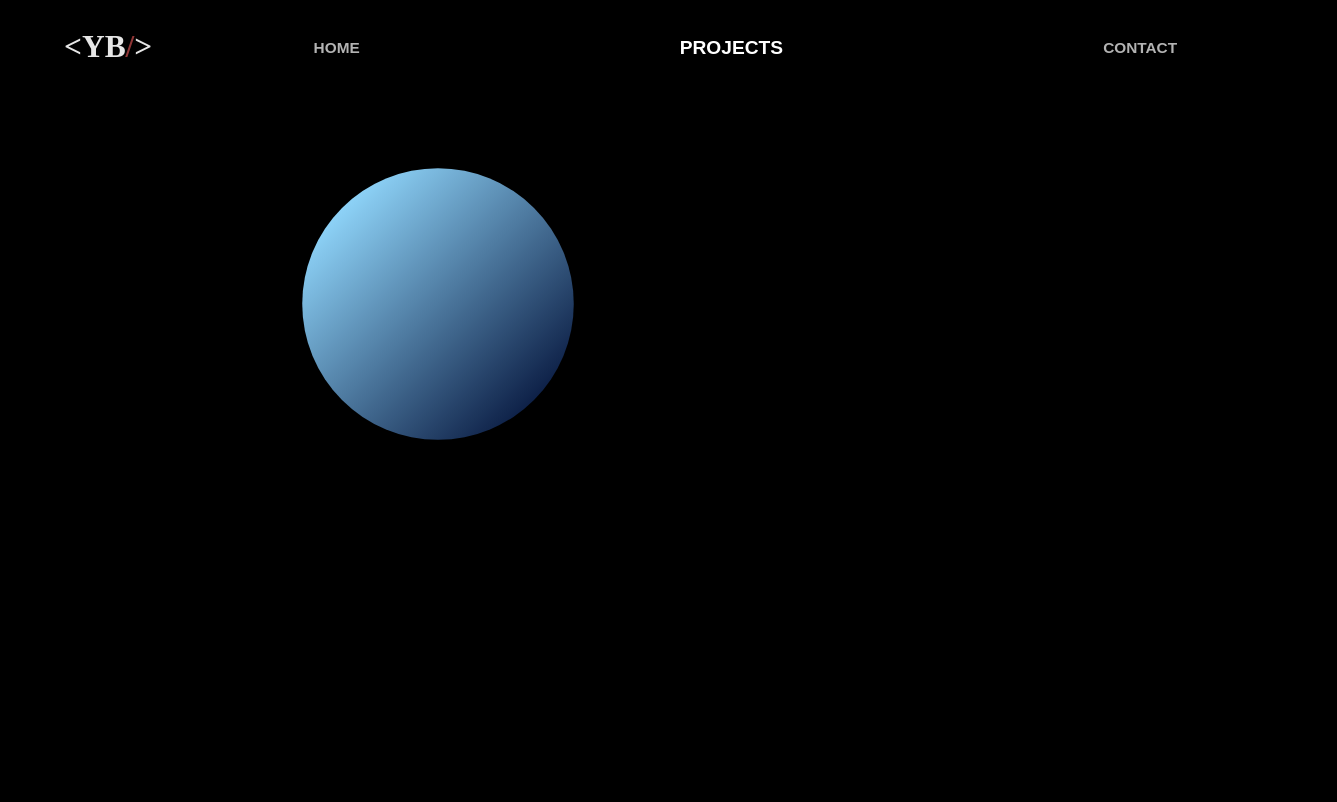
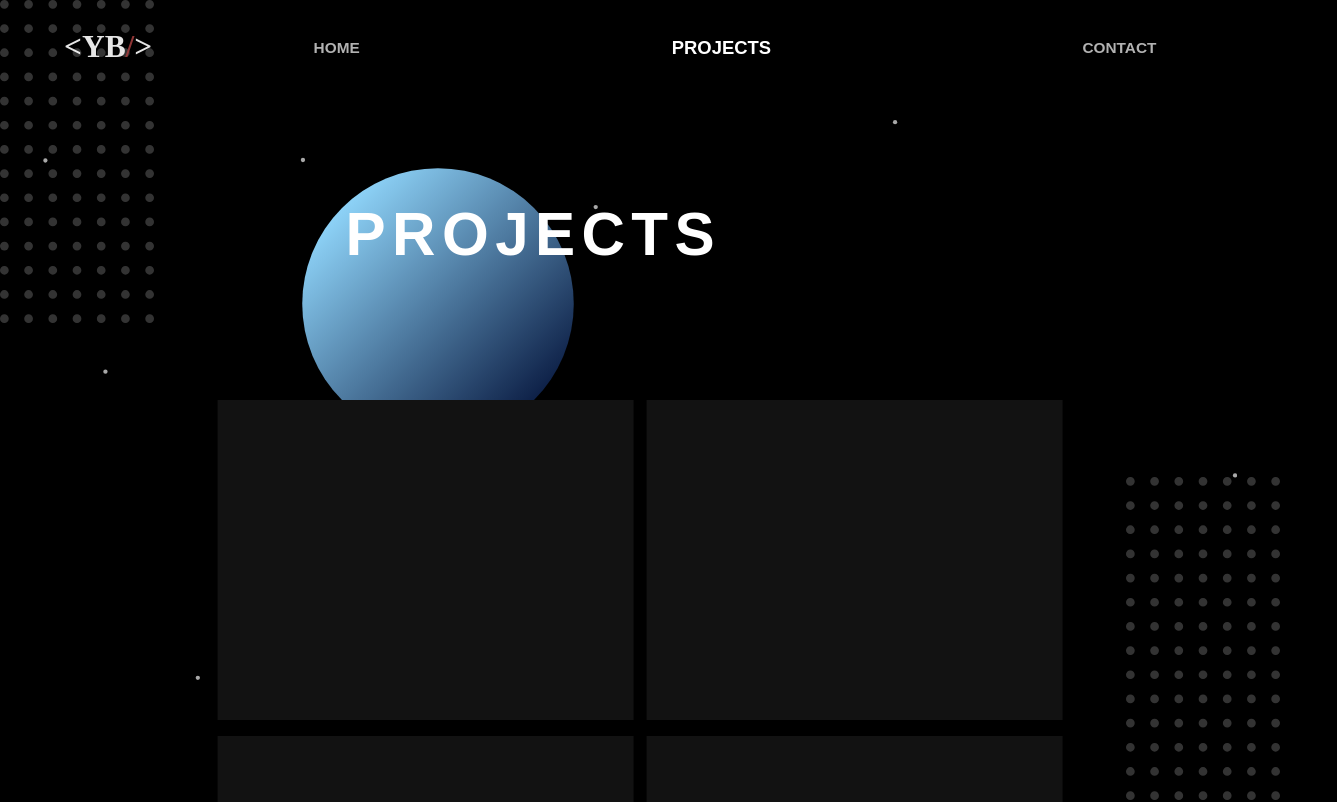
Before and after one commit to rudream/yb-portfolio, a React (Create React App) app: page /projects in a window 1280 px wide. Shown: the top 802 px of the page, 1337 px wide, since content can reach past the window. Built offline with nearby package versions, Linux system fonts and the light colour scheme; a web font is replaced by a local one.

Commit message:
added projects page skeleton

```diff
--- a/src/App.js
+++ b/src/App.js
@@ -4,6 +4,7 @@ import { AnimatePresence } from "framer-motion";
 import Nav from "./components/Nav";
 import Home from "./pages/Home";
 import Projects from "./pages/Projects";
+import Contact from "./pages/Contact";
 import GlobalStyle from "./styles/GlobalStyles";
 
 function App() {
@@ -20,6 +21,9 @@ function App() {
                     <Route path="/projects" exact>
                         <Projects />
                     </Route>
+                    <Route path="/contact" exact>
+                        <Contact />
+                    </Route>
                 </Switch>
             </AnimatePresence>
         </div>
--- a/src/components/Nav.js
+++ b/src/components/Nav.js
@@ -14,19 +14,56 @@ const Nav = () => {
                 <img className="logo" src={logo} alt="logo" />
             </Link>
             <ul>
-                <motion.li className={`${pathname === "/" ? "selected" : ""}`}>
-                    <Link to="/">HOME</Link>
-                </motion.li>
-                <motion.li
-                    className={`${pathname === "/projects" ? "selected" : ""}`}
-                >
-                    <Link to="/projects">PROJECTS</Link>
-                </motion.li>
-                <motion.li
-                    className={`${pathname === "/contact" ? "selected" : ""}`}
-                >
-                    <Link to="/contact">CONTACT</Link>
-                </motion.li>
+                <li>
+                    <Link to="/">
+                        <StyledNavItem
+                            initial={{ opacity: "0.7", scale: "1" }}
+                            animate={{
+                                opacity: `${pathname === "/" ? "1" : "0.7"}`,
+                                scale: `${pathname === "/" ? "1.2" : "1"}`,
+                            }}
+                            transition={{ duration: 2 }}
+                        >
+                            HOME
+                        </StyledNavItem>
+                    </Link>
+                </li>
+                <li>
+                    <Link to="/projects">
+                        <StyledNavItem
+                            initial={{ opacity: "0.7", scale: "1" }}
+                            animate={{
+                                opacity: `${
+                                    pathname === "/projects" ? "1" : "0.7"
+                                }`,
+                                scale: `${
+                                    pathname === "/projects" ? "1.2" : "1"
+                                }`,
+                            }}
+                            transition={{ duration: 2 }}
+                        >
+                            PROJECTS
+                        </StyledNavItem>
+                    </Link>
+                </li>
+                <li>
+                    <Link to="/contact">
+                        <StyledNavItem
+                            initial={{ opacity: "0.7", scale: "1" }}
+                            animate={{
+                                opacity: `${
+                                    pathname === "/contact" ? "1" : "0.7"
+                                }`,
+                                scale: `${
+                                    pathname === "/contact" ? "1.2" : "1"
+                                }`,
+                            }}
+                            transition={{ type: "spring", duration: 2 }}
+                        >
+                            CONTACT
+                        </StyledNavItem>
+                    </Link>
+                </li>
             </ul>
         </StyledNav>
     );
@@ -50,21 +87,17 @@ const StyledNav = styled(motion.div)`
         justify-content: center;
         flex-grow: 8;
     }
-    li {
-        padding: 0rem 10rem;
-        text-align: center;
-        font-weight: bold;
-        font-size: 1.2vw;
-        opacity: 0.7;
-    }
     .logo {
         width: 7vw;
         flex-grow: 2;
     }
-    .selected {
-        opacity: 1;
-        font-size: 1.5vw;
-    }
+`;
+
+const StyledNavItem = styled(motion.h5)`
+    padding: 0rem 10rem;
+    text-align: center;
+    font-weight: bold;
+    font-size: 1.2vw;
 `;
 
 export default Nav;
--- a/src/components/Planet.js
+++ b/src/components/Planet.js
@@ -13,9 +13,6 @@ const Planet = () => {
         <>
             {pathname === "/" && (
                 <StyledRedPlanet
-                    drag
-                    dragConstraints={{ top: 0, bottom: 0, left: 0, right: 0 }}
-                    dragElastic={0.1}
                     initial="hidden"
                     animate="show"
                     variants={redPlanetVariants}
@@ -27,14 +24,12 @@ const Planet = () => {
             )}
             {pathname === "/projects" && (
                 <StyledBluePlanet
-                    drag
-                    dragConstraints={{ top: 0, bottom: 0, left: 0, right: 0 }}
-                    dragElastic={0.1}
                     initial="hidden"
                     animate="show"
                     variants={bluePlanetInVariants}
                     src={bluePlanet}
-                    exit="hidden"
+                    style={{ originY: "200%", originX: "-120%" }}
+                    exit="exit"
                     key="blue planet"
                 />
             )}
--- /dev/null
+++ b/src/components/ProjectPreview.js
@@ -0,0 +1,15 @@
+import React from "react";
+import styled from "styled-components";
+import { motion } from "framer-motion";
+
+const ProjectPreview = () => {
+    return <StyledPreview></StyledPreview>;
+};
+
+const StyledPreview = styled(motion.div)`
+    width: 100%;
+    min-height: 40vh;
+    background-color: #121212;
+`;
+
+export default ProjectPreview;
--- /dev/null
+++ b/src/pages/Contact.js
@@ -0,0 +1,11 @@
+import React from "react";
+
+const Contact = () => {
+    return (
+        <div>
+            <h1>hi</h1>
+        </div>
+    );
+};
+
+export default Contact;
--- a/src/pages/Home.js
+++ b/src/pages/Home.js
@@ -92,23 +92,25 @@ const StyledHome = styled.div`
     overflow-x: hidden;
 `;
 
-const StyledTopRightGrid = styled.img`
+const StyledTopRightGrid = styled(motion.img)`
     position: absolute;
     top: 0;
     right: 0;
     width: 12vw;
     user-select: none;
+    z-index: -30;
 `;
 
-const StyledBottomLeftGrid = styled.img`
+const StyledBottomLeftGrid = styled(motion.img)`
     position: absolute;
     bottom: 0;
     left: 0;
     width: 12vw;
     user-select: none;
+    z-index: -30;
 `;
 
-const StyledStars = styled.img`
+export const StyledStars = styled.img`
     position: absolute;
     left: 50%;
     top: 50%;
--- a/src/pages/Projects.js
+++ b/src/pages/Projects.js
@@ -1,10 +1,83 @@
 import React from "react";
 import styled from "styled-components";
 import { motion } from "framer-motion";
+import stars from "../img/stars.svg";
 import Planet from "../components/Planet";
+import { StyledStars } from "./Home";
+import topLeft from "../img/toprightgrid.svg";
+import bottomRight from "../img/bottomleftgrid.svg";
+import ProjectPreview from "../components/ProjectPreview";
 
 const Projects = () => {
-    return <Planet />;
+    return (
+        <>
+            <StyledStars src={stars} />
+            <StyledTopLeftGrid src={topLeft} />
+            <StyledBottomRightGrid src={bottomRight} />
+            <Planet />
+            <StyledTitle
+                key="projects-title"
+                initial={{ opacity: 0 }}
+                animate={{ opacity: 1 }}
+                transition={{ duration: 1.5, delay: 1 }}
+                exit={{ opacity: 0, transition: { duration: 0.5 } }}
+            >
+                PROJECTS
+            </StyledTitle>
+            <StyledPreviews
+                initial={{ opacity: 0 }}
+                animate={{ opacity: 1 }}
+                transition={{ duration: 1, delay: 2 }}
+                exit={{ opacity: 0, transition: { duration: 0.4 } }}
+            >
+                <ProjectPreview />
+                <ProjectPreview />
+                <ProjectPreview />
+                <ProjectPreview />
+            </StyledPreviews>
+        </>
+    );
 };
 
+const StyledTopLeftGrid = styled(motion.img)`
+    position: absolute;
+    top: 0;
+    left: 0;
+    width: 12vw;
+    user-select: none;
+    z-index: -30;
+`;
+
+const StyledBottomRightGrid = styled(motion.img)`
+    position: absolute;
+    bottom: 0;
+    right: 0;
+    width: 12vw;
+    user-select: none;
+    z-index: -30;
+`;
+
+const StyledTitle = styled(motion.h1)`
+    letter-spacing: 0.5vw;
+    font-size: 4.7vw;
+    text-align: left;
+    cursor: default;
+    position: absolute;
+    left: 27vw;
+    top: 25vh;
+    user-select: none;
+`;
+
+const StyledPreviews = styled(motion.div)`
+    position: absolute;
+    top: 50vh;
+    left: 50vw;
+    transform: translateX(-50%);
+    width: 66vw;
+    display: grid;
+    grid-template-columns: 1fr 1fr;
+    grid-template-rows: 1fr 1fr 1fr;
+    grid-gap: 2vh 1vw;
+`;
+
 export default Projects;
--- a/src/styles/animation.js
+++ b/src/styles/animation.js
@@ -21,33 +21,40 @@ export const iconVariants = {
 
 export const redPlanetVariants = {
     hidden: {
-        rotate: 50,
+        rotate: 45,
     },
     show: {
         rotate: 0,
         transition: {
             type: "spring",
-            duration: 3.2,
+            duration: 3,
         },
     },
     exit: {
-        rotate: -50,
+        rotate: 45,
         transition: {
             type: "tween",
-            duration: 2,
+            duration: 0.7,
         },
     },
 };
 
 export const bluePlanetInVariants = {
     hidden: {
-        rotate: -50,
+        rotate: -44,
     },
     show: {
         rotate: 0,
         transition: {
             type: "spring",
-            duration: 3.2,
+            duration: 3,
+        },
+    },
+    exit: {
+        rotate: -44,
+        transition: {
+            type: "tween",
+            duration: 0.7,
         },
     },
 };
```
Also changed, not shown: 1 other file (tests, documents, lock files or other folders).
